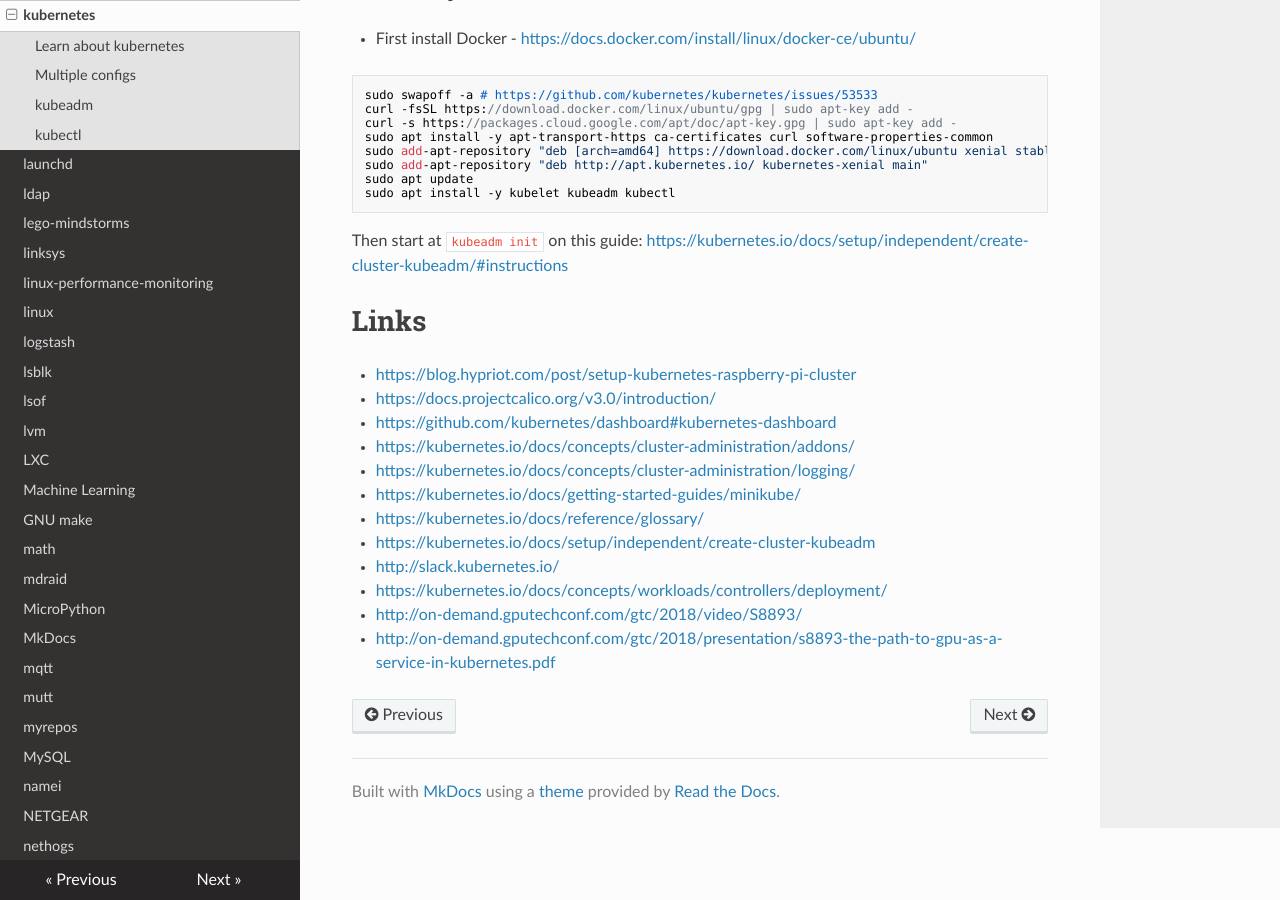
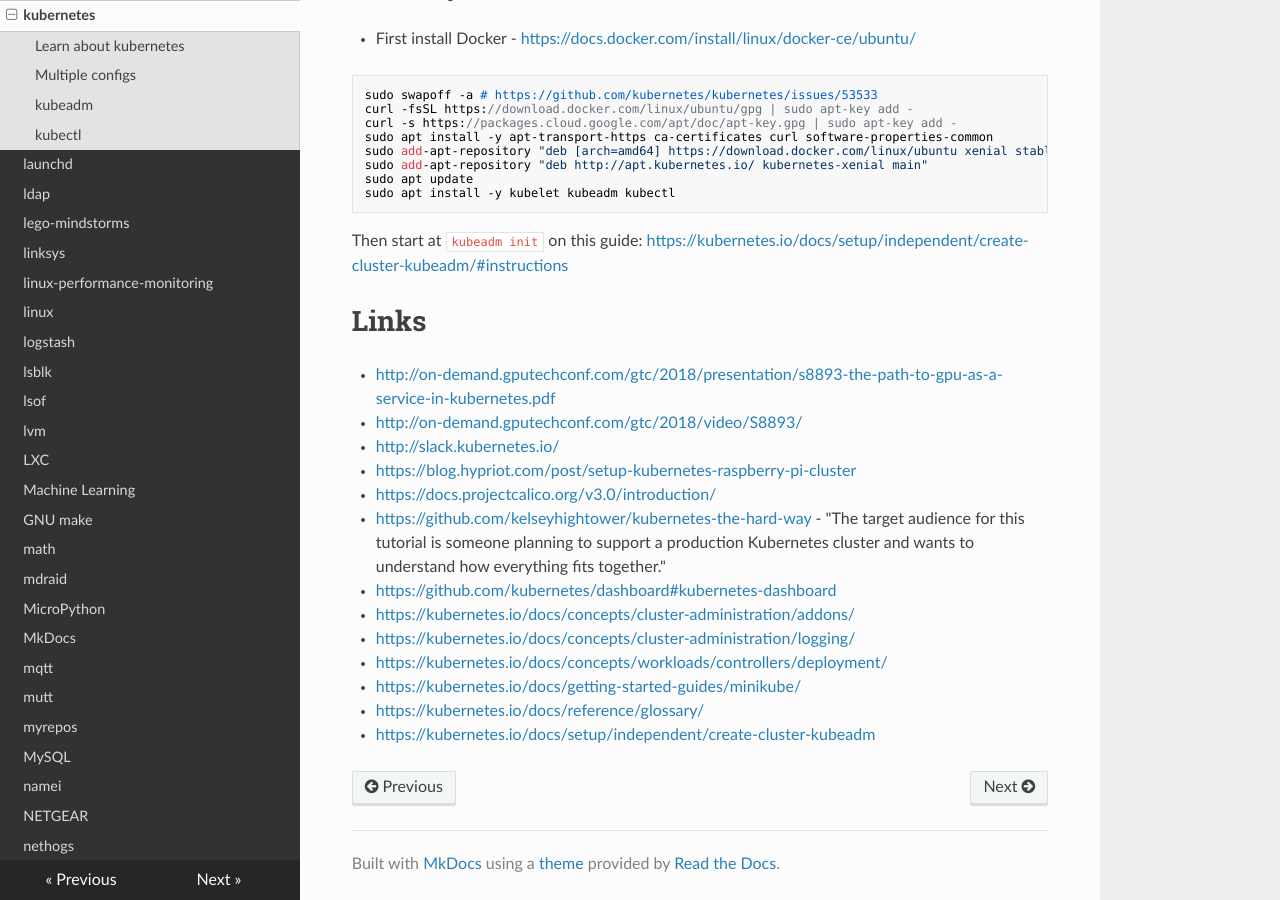
Before and after one commit to lando-cal/tech-notes, an MkDocs documentation site: the page built from docs/kubernetes.md, in a window 1280 px wide and 900 px high, scrolled down 1388 px. Built offline with MkDocs 1.6.1, drawn with Linux system fonts in a browser that asks for light colours; nearby versions of some CDN libraries.

Commit message:
Add k8s the hard way, sort.

```diff
--- a/docs/kubernetes.md
+++ b/docs/kubernetes.md
@@ -72,15 +72,16 @@ Then start at `kubeadm init` on this guide: <https://kubernetes.io/docs/setup/in
 
 # Links
 
+- <http://on-demand.gputechconf.com/gtc/2018/presentation/s8893-the-path-to-gpu-as-a-service-in-kubernetes.pdf>
+- <http://on-demand.gputechconf.com/gtc/2018/video/S8893/>
+- <http://slack.kubernetes.io/>
 - <https://blog.hypriot.com/post/setup-kubernetes-raspberry-pi-cluster>
 - <https://docs.projectcalico.org/v3.0/introduction/>
+- <https://github.com/kelseyhightower/kubernetes-the-hard-way> - "The target audience for this tutorial is someone planning to support a production Kubernetes cluster and wants to understand how everything fits together."
 - <https://github.com/kubernetes/dashboard#kubernetes-dashboard>
 - <https://kubernetes.io/docs/concepts/cluster-administration/addons/>
 - <https://kubernetes.io/docs/concepts/cluster-administration/logging/>
+- <https://kubernetes.io/docs/concepts/workloads/controllers/deployment/>
 - <https://kubernetes.io/docs/getting-started-guides/minikube/>
 - <https://kubernetes.io/docs/reference/glossary/>
 - <https://kubernetes.io/docs/setup/independent/create-cluster-kubeadm>
-- <http://slack.kubernetes.io/>
-- <https://kubernetes.io/docs/concepts/workloads/controllers/deployment/>
-- <http://on-demand.gputechconf.com/gtc/2018/video/S8893/>
-- <http://on-demand.gputechconf.com/gtc/2018/presentation/s8893-the-path-to-gpu-as-a-service-in-kubernetes.pdf>
```
